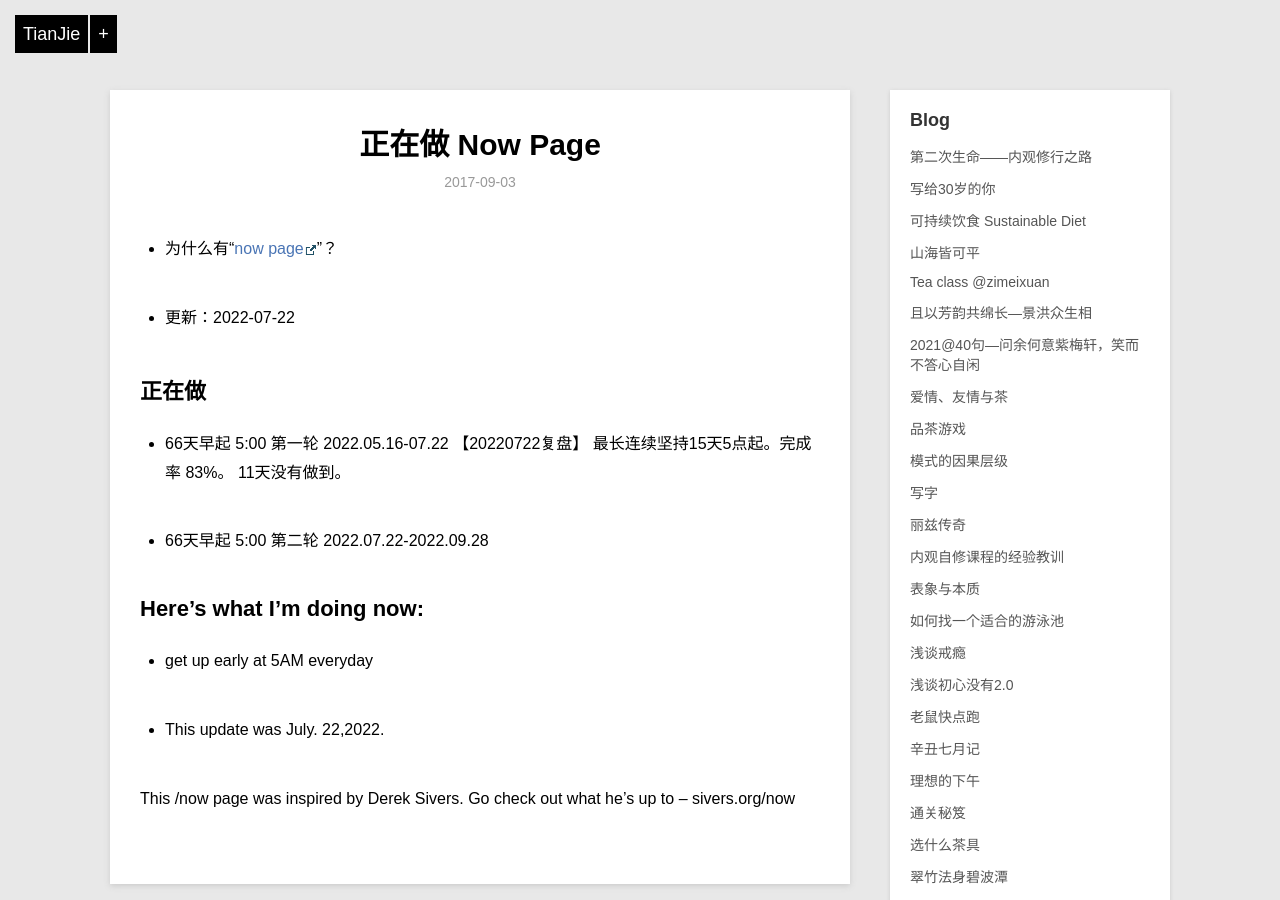
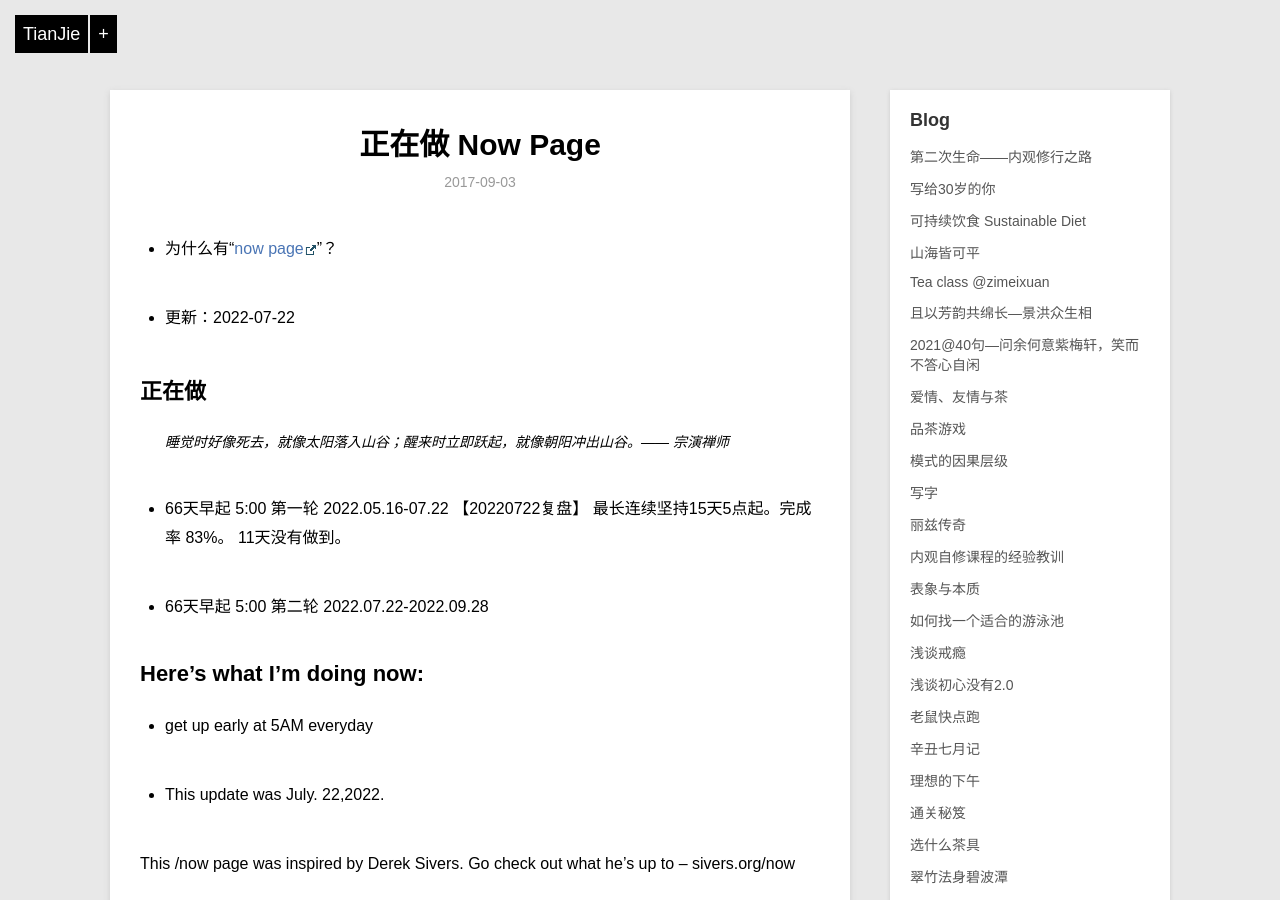
Before and after one commit to violettianjie/violettianjie.github.io, a Jekyll site: the page built from _posts/blog/2017-09-03-now.md, in a window 1280 px wide and 900 px high. Built offline with Jekyll 4.4.1, drawn with Linux system fonts in a browser that asks for light colours; comment, search, counter and statistics services are not loaded.

Commit message:
Update 2017-09-03-now.md

```diff
--- a/_posts/blog/2017-09-03-now.md
+++ b/_posts/blog/2017-09-03-now.md
@@ -14,7 +14,7 @@ category: blog
 
 ## 正在做
 
-
+> 睡觉时好像死去，就像太阳落入山谷；醒来时立即跃起，就像朝阳冲出山谷。—— 宗演禅师
 
 -  66天早起 5:00  第一轮 2022.05.16-07.22 【20220722复盘】  最长连续坚持15天5点起。完成率 83%。 11天没有做到。
 
```
